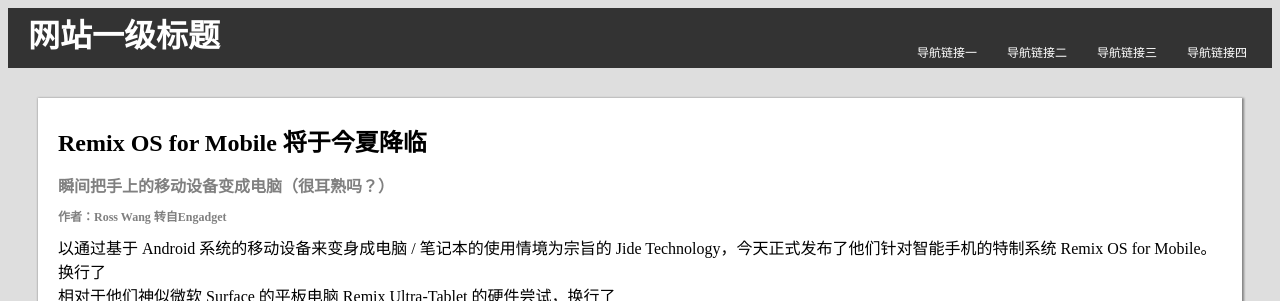
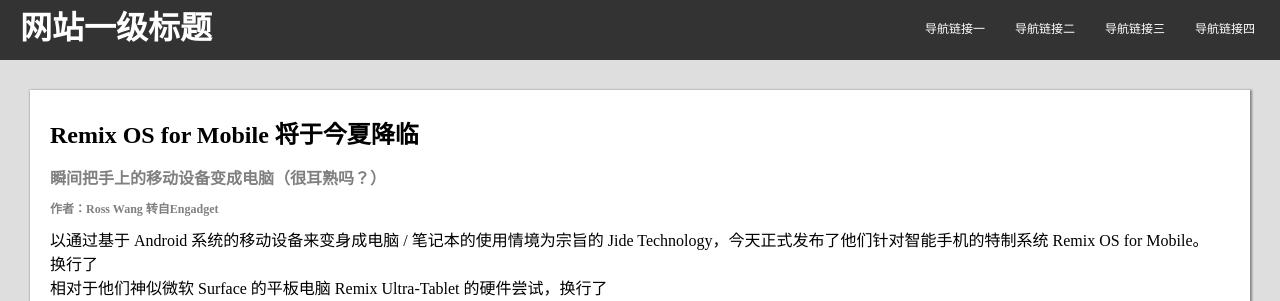
Before and after one commit to koucxz/IFE-Tasks, a plain HTML site: page HTML/1&2&5/2.html in a window 1280 px wide. Shown: the top 301 px of the page. Drawn offline with Linux system fonts and the light colour scheme.

Commit message:
定位和居中

```diff
--- a/HTML/1&2/2.css
+++ b/HTML/1&2&5/2.css
@@ -1,4 +1,4 @@
-h1,h2,h3,h4,p {
+h1,h2,h3,h4,p,body,ul {
   margin: 0;
   padding: 0;
 }
```
Also changed, not shown: HTML/1&2&5/1.html (renamed from HTML/1&2/1.html), HTML/1&2&5/2.html (renamed from HTML/1&2/2.html).
